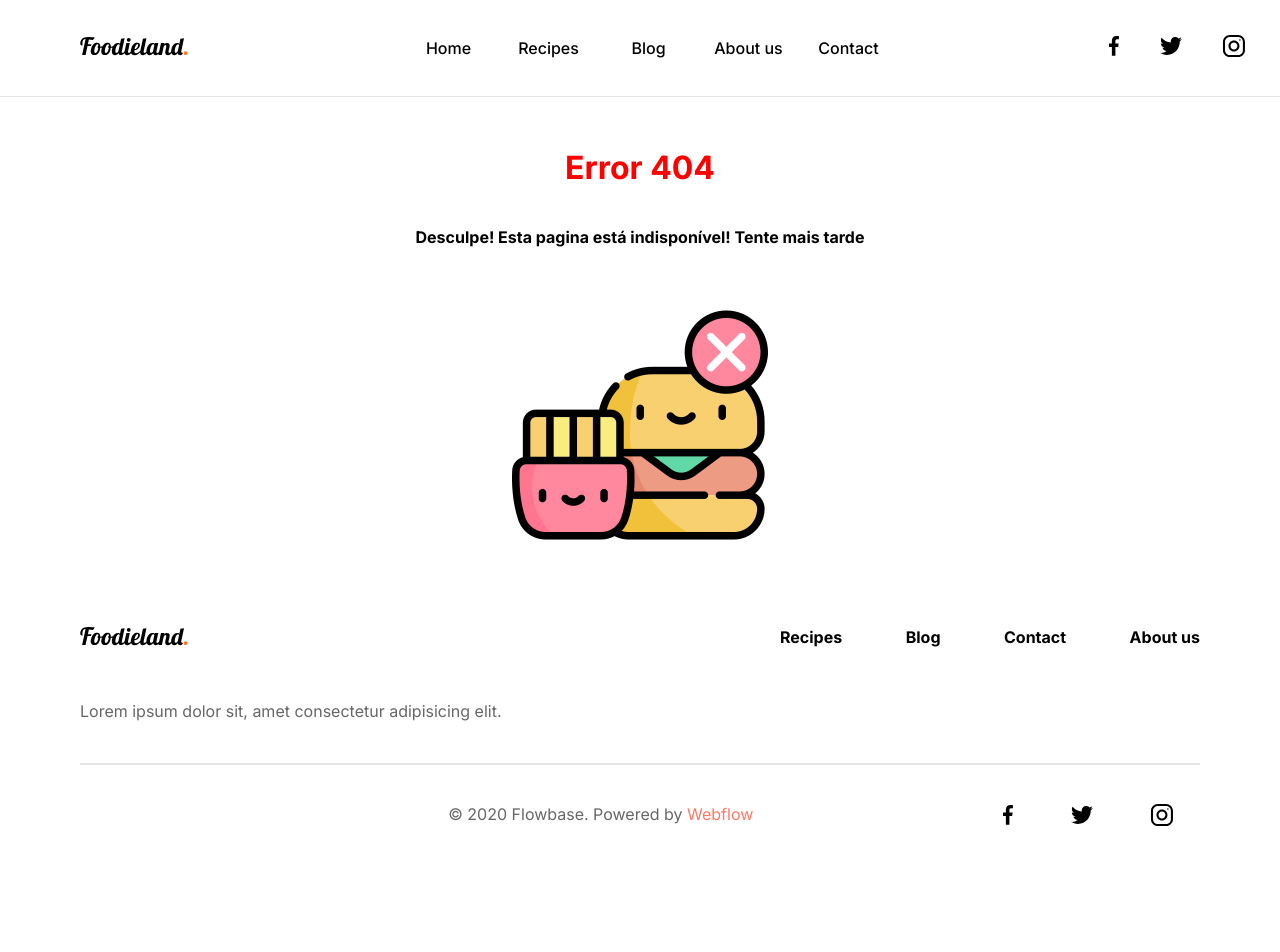
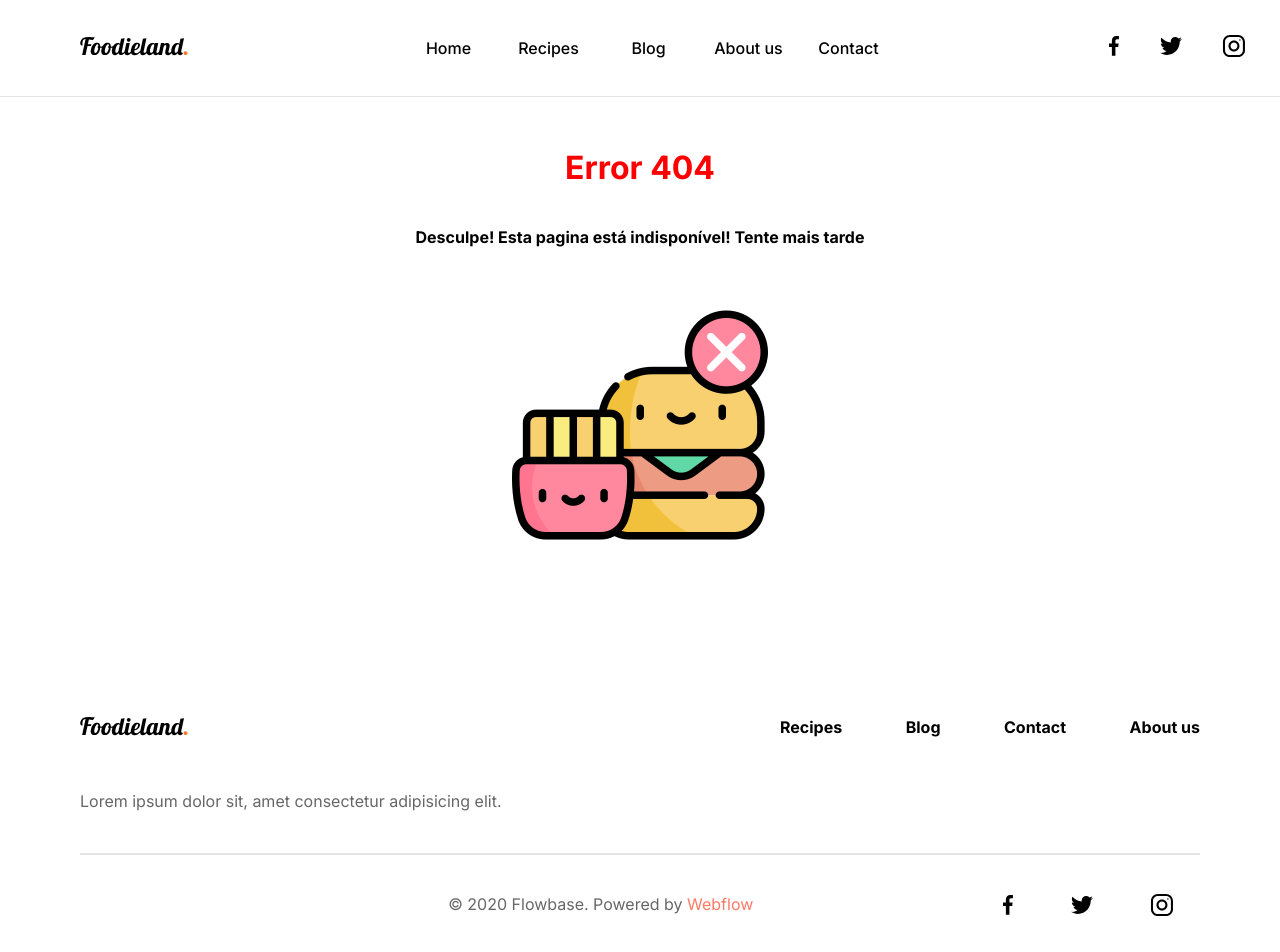
Before and after one commit to andradeviniicius/V_Food, a React (Create React App) app: page /contact in a window 1280 px wide. Shown: the top 952 px of the page. Built offline with nearby package versions, Linux system fonts and the light colour scheme.

Commit message:
MainFooter safety margin top

```diff
--- a/src/components/Organisms/MainFooter/mainFooter.scss
+++ b/src/components/Organisms/MainFooter/mainFooter.scss
@@ -4,7 +4,7 @@
   align-items: center;
   flex-direction: column;
 
-  margin-top: 70px;
+  margin-top: 160px;
   &__content {
     width: 100%;
     padding-left: 15px;
```
